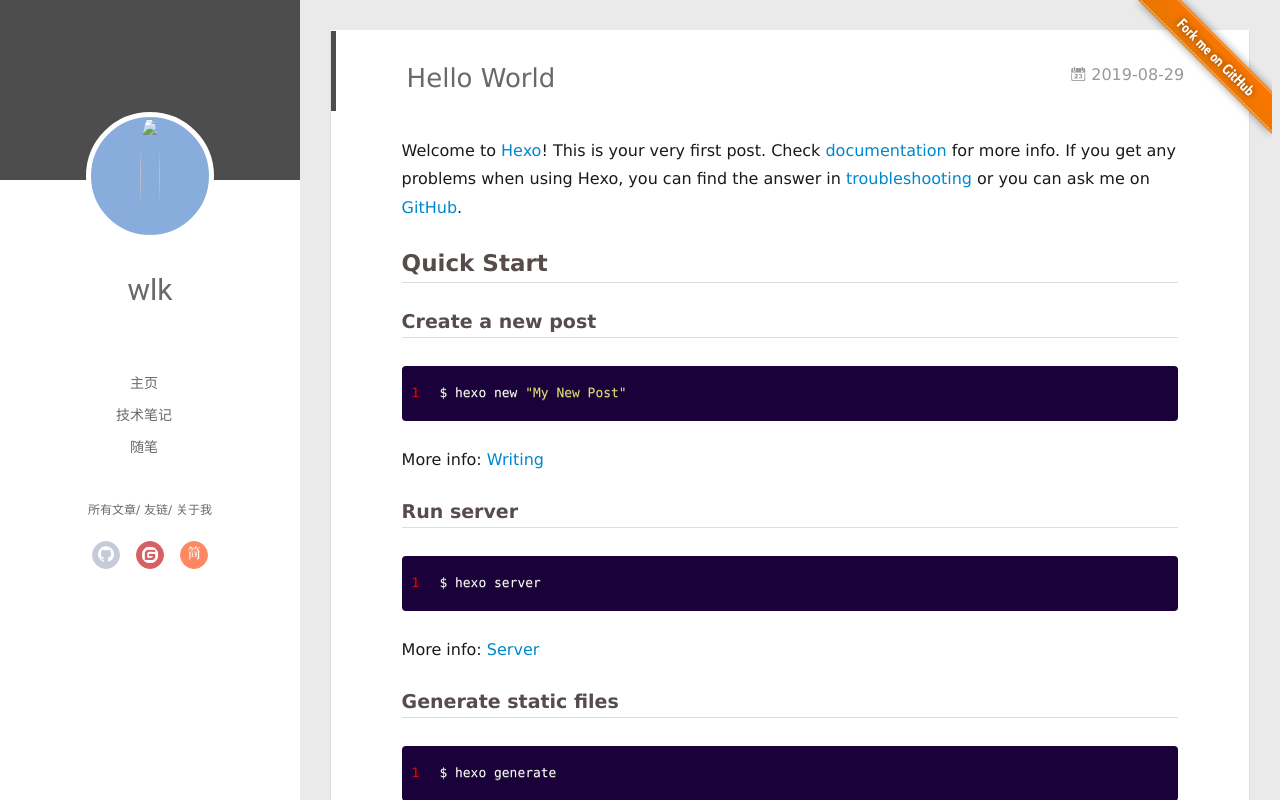
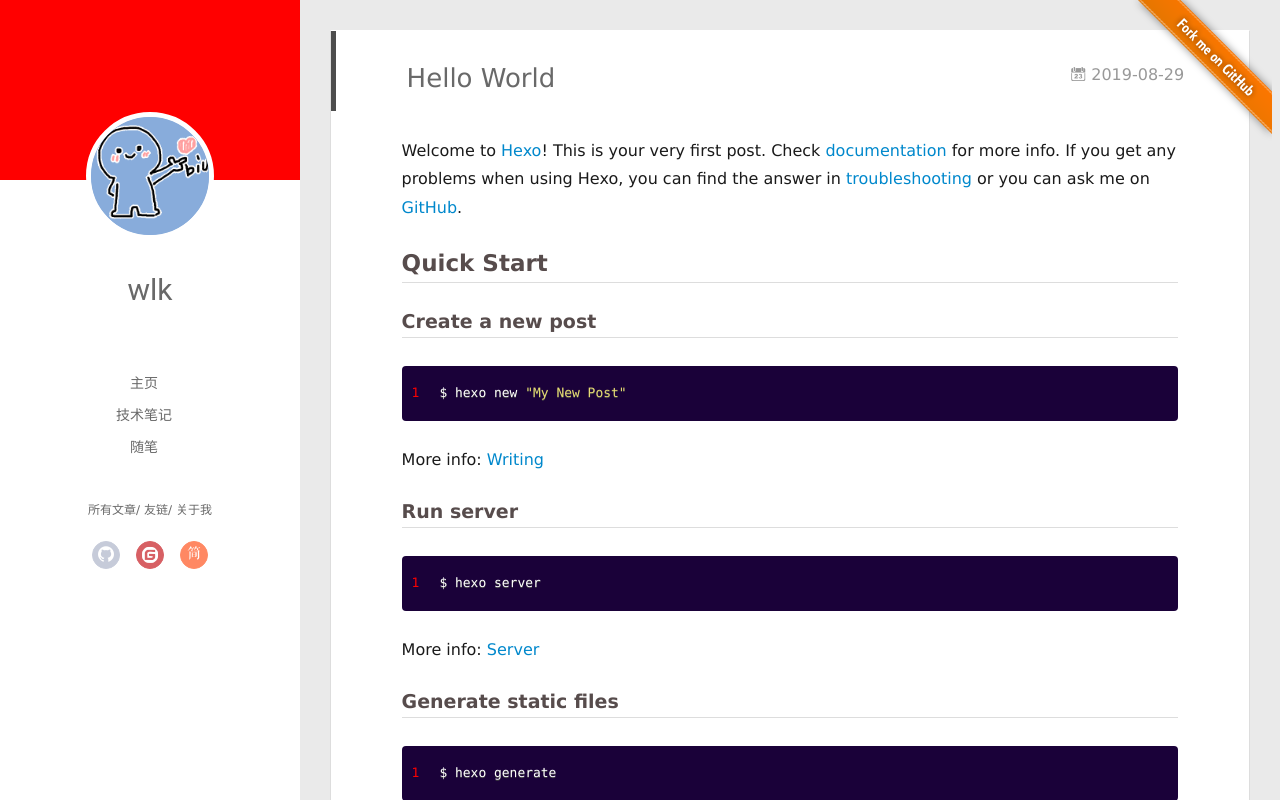
Before and after one commit to wanglike/wanglike.github.io, a plain HTML site: page 2019/08/29/hello-world/index.html in a window 1280 px wide. Drawn offline with Linux system fonts and the light colour scheme; some packages are replaced by stand-ins of ours; a script that the page names is missing.

Commit message:
Site updated: 2019-08-29 16:02:36

```diff
--- a/2019/08/29/hello-world/index.html
+++ b/2019/08/29/hello-world/index.html
@@ -58,11 +58,11 @@
 
 
 
-<div class="overlay" style="background: #4d4d4d;"></div>
+<div class="overlay" style="background: red;"></div>
 <div class="intrude-less">
 	<header id="header" class="inner">
 		<a href="/" class="profilepic">
-			<img src="/img/head.jpg" class="js-avatar">
+			<img src="/img/biubiubiu.gif" class="js-avatar">
 		</a>
 		<hgroup>
 		  <h1 class="header-author"><a href="/">wlk</a></h1>
@@ -120,7 +120,7 @@
 
 
 <nav id="mobile-nav">
-  	<div class="overlay js-overlay" style="background: #4d4d4d"></div>
+  	<div class="overlay js-overlay" style="background: red"></div>
 	<div class="btnctn js-mobile-btnctn">
   		<div class="slider-trigger list" q-on="click: openSlider(e)"><i class="icon icon-sort"></i></div>
 	</div>
@@ -128,7 +128,7 @@
 		<header id="header" class="inner">
 			<div class="profilepic">
 				<a href="/">
-					<img src="/img/head.jpg" class="js-avatar">
+					<img src="/img/biubiubiu.gif" class="js-avatar">
 				</a>
 			</div>
 			<hgroup>
@@ -554,7 +554,7 @@
     	<section class="tools-section tools-section-me" q-show="aboutme">
 
 
-  	  		<div class="aboutme-wrap" id="aboutme">主要涉及技术：<br>Java后端开发、聚合支付、<br>公众号开发、开源爱好者、Linux<br><br>联系QQ:2434387555<br><br>很惭愧<br><br>只做了一点微小的工作<br>谢谢大家</div>
+  	  		<div class="aboutme-wrap" id="aboutme">主要涉及技术：<br>Java后端开发、<br>开源爱好者、Linux<br><br>联系QQ:442996649<br><br><br><br>夜深了睡吧<br></div>
 
     	</section>
 
```
Also changed, not shown: archives/2019/08/index.html (+5 -5 lines), archives/2019/index.html (+5 -5 lines), archives/index.html (+5 -5 lines), index.html (+5 -5 lines).
